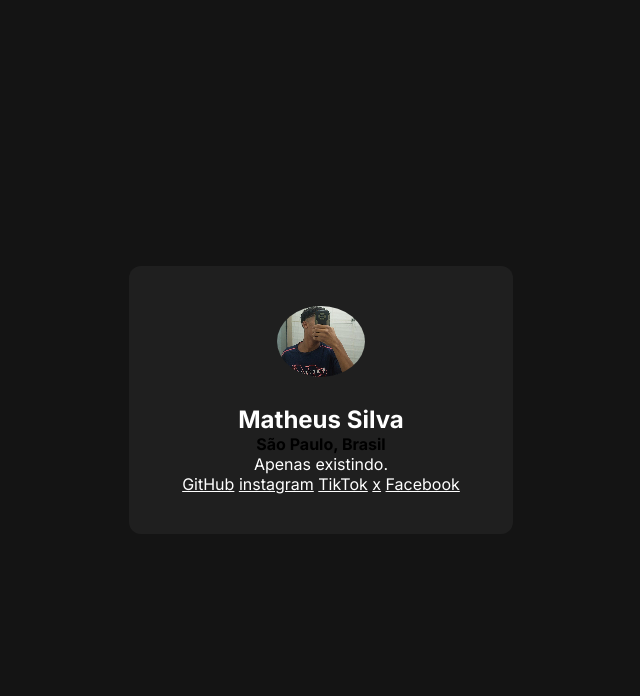
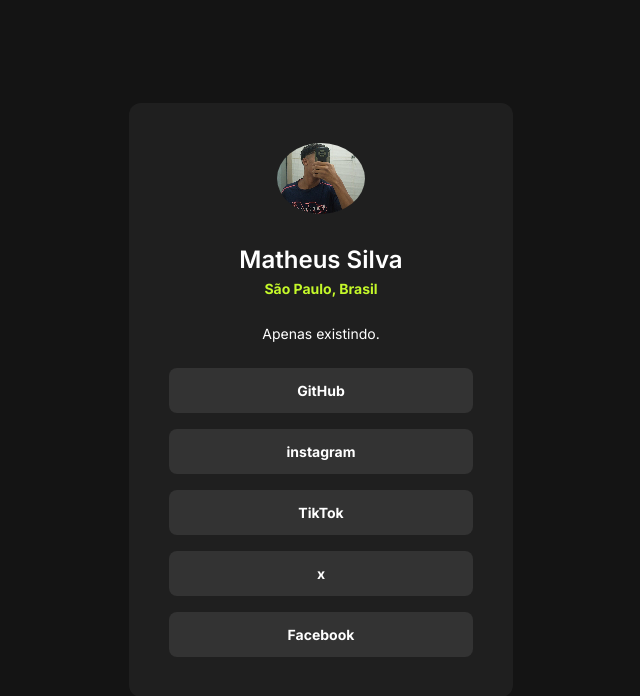
Before and after one commit to Matheuseas23/Meus-links, a plain HTML site: page Index.Html in a window 1280 px wide. Shown: the whole page, without its empty margins (319-959 px from the left). Drawn offline with Linux system fonts and the light colour scheme.

Commit message:
desenvolvimento do CSS terminado

```diff
--- a/style.css
+++ b/style.css
@@ -31,6 +31,35 @@ div img {
 
 div h1{
     font-size: 24px;
-    line-height: 36px
+    line-height: 36px;
     font-weight: 600;
 }
+
+div strong {
+    color: #c4f82a;
+    font-size: 14px;
+    line-height: 21px;
+}
+div p {
+    margin-block: 24px;
+    font-size: 14px;
+    line-height: 21px;
+}
+
+div a + a {
+    margin-top: 16px;
+
+}
+
+
+
+div a {
+    display: block;
+    text-decoration: none;
+    background-color: #333333;
+    padding: 12px;
+    border-radius: 8px;
+    font-weight: 700;
+    font-size: 14px;
+    line-height: 21px;
+}
```
